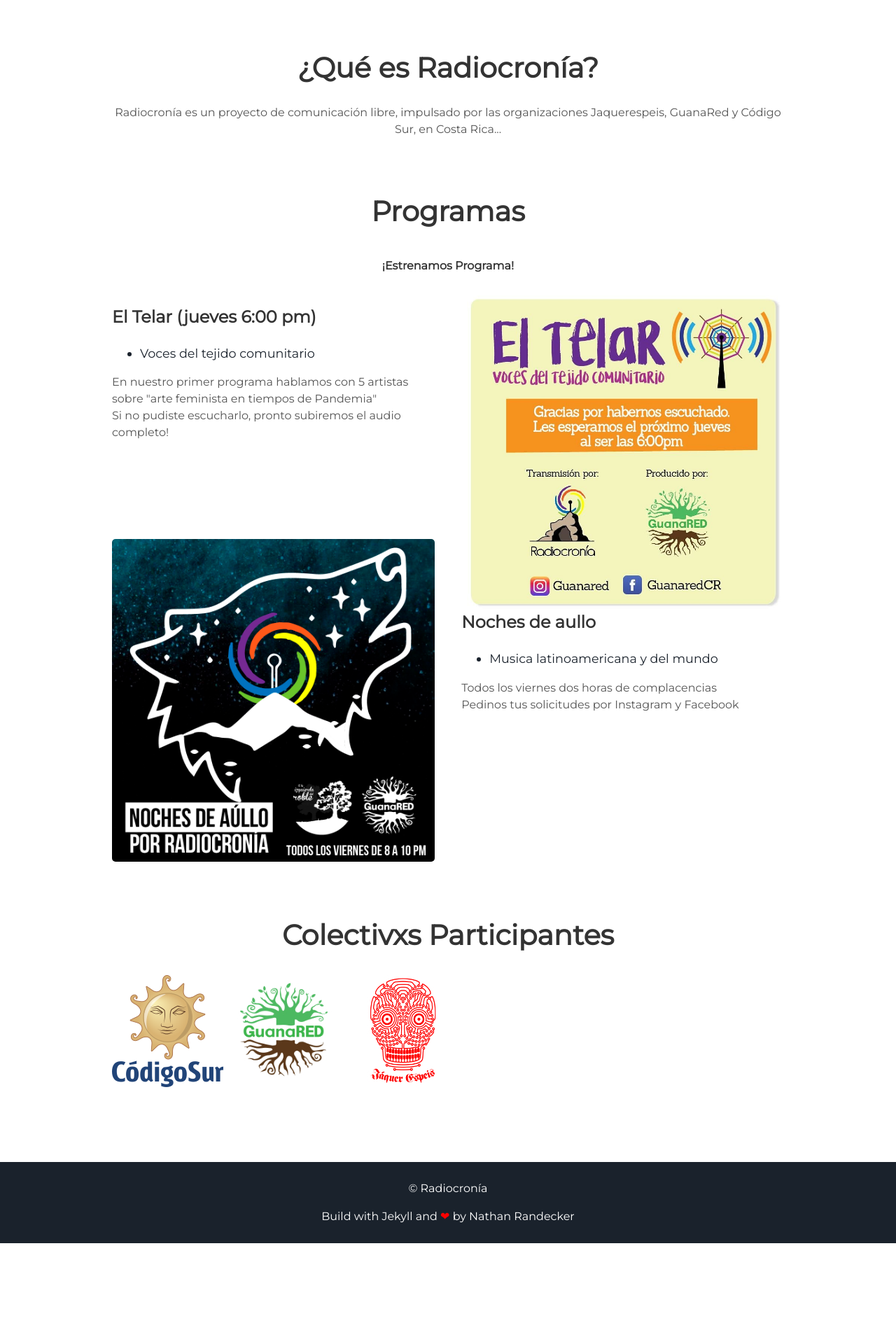
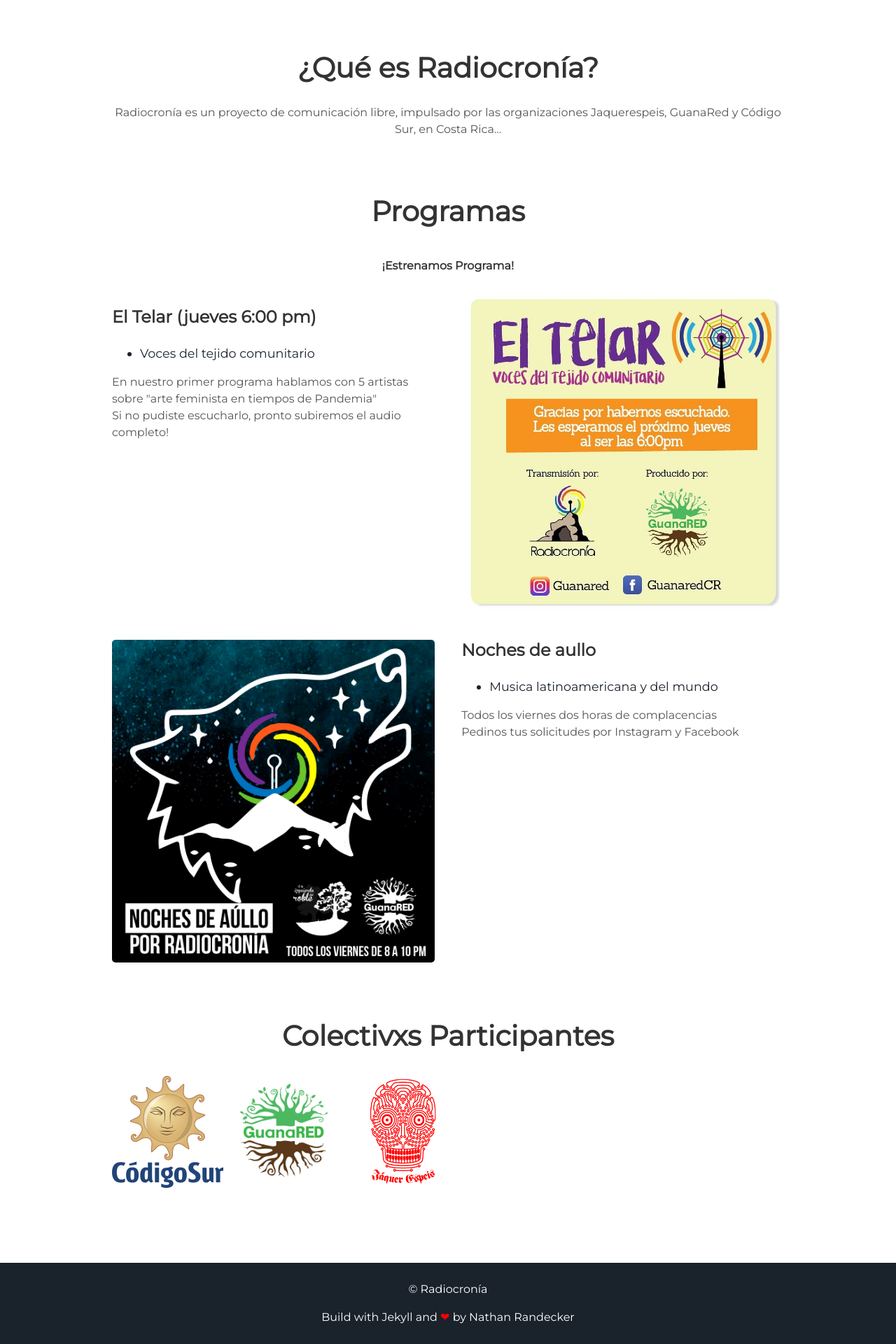
Before and after one commit to JaquerEspeis/radiocronia, a Jekyll site: the page built from index.html, in a window 1280 px wide. Shown: the part 908-2828 px from the top of the page at 70% size. Built offline with Jekyll 4.4.1, drawn with Linux system fonts in a browser that asks for light colours; before the commit the page ends 2684 px from its top, so only the background shows below that.

Commit message:
cambios en programa el telar
cambios en programa el telar

```diff
--- a/_includes/about.html
+++ b/_includes/about.html
@@ -19,7 +19,7 @@
       <li> Voces del tejido comunitario</li>
     </ul>
     <p text-align=justify> En nuestro primer programa hablamos con 5 artistas sobre "arte feminista en tiempos de Pandemia" <br>
-      Si no pudiste escucharlo, pronto subiremos el audio completo! <br><br><br><br><br><br>
+      Si no pudiste escucharlo, pronto subiremos el audio completo! <br><br><br><br><br><br><br><br><br><br><br><br>
     </p>
   </div>
  </div>
```
